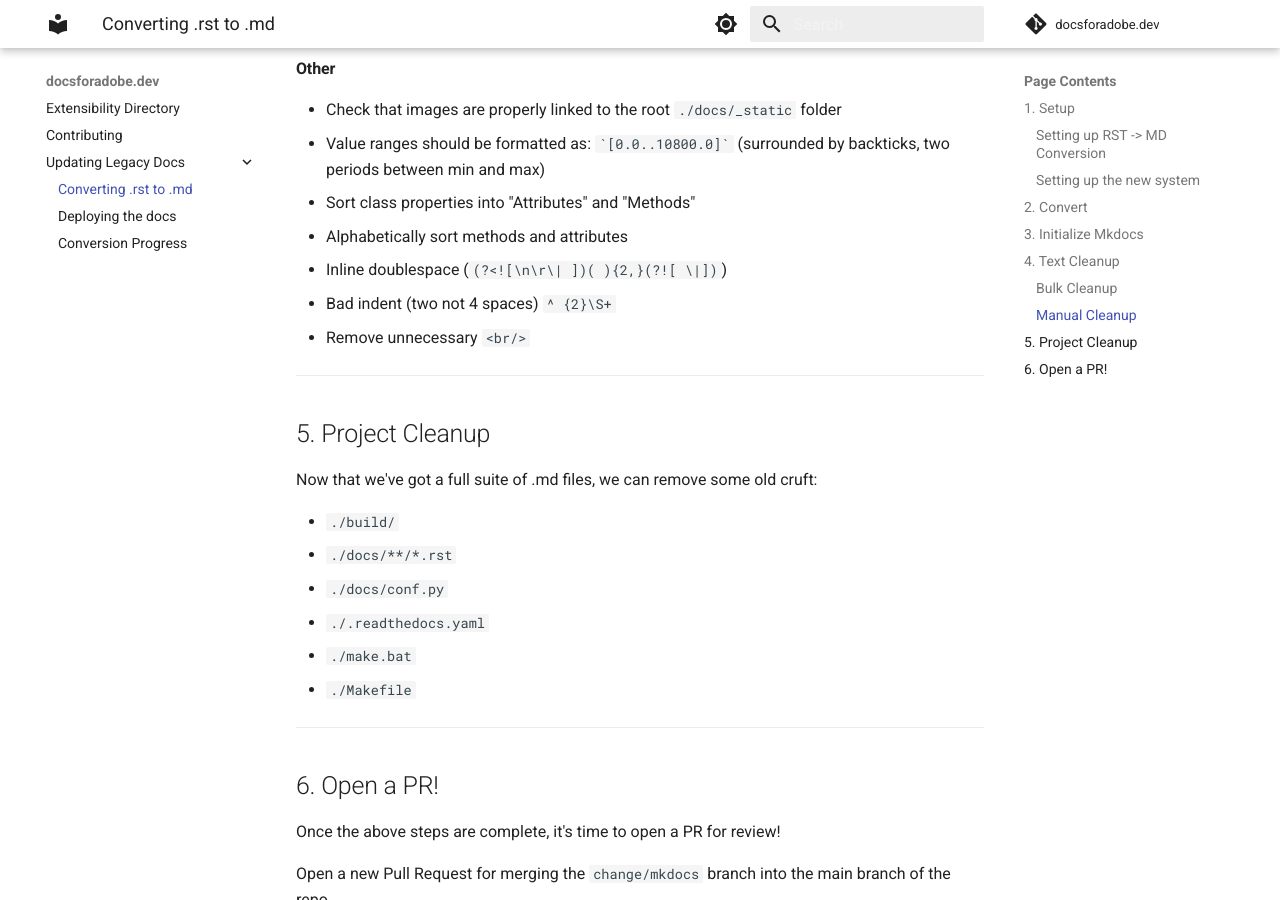
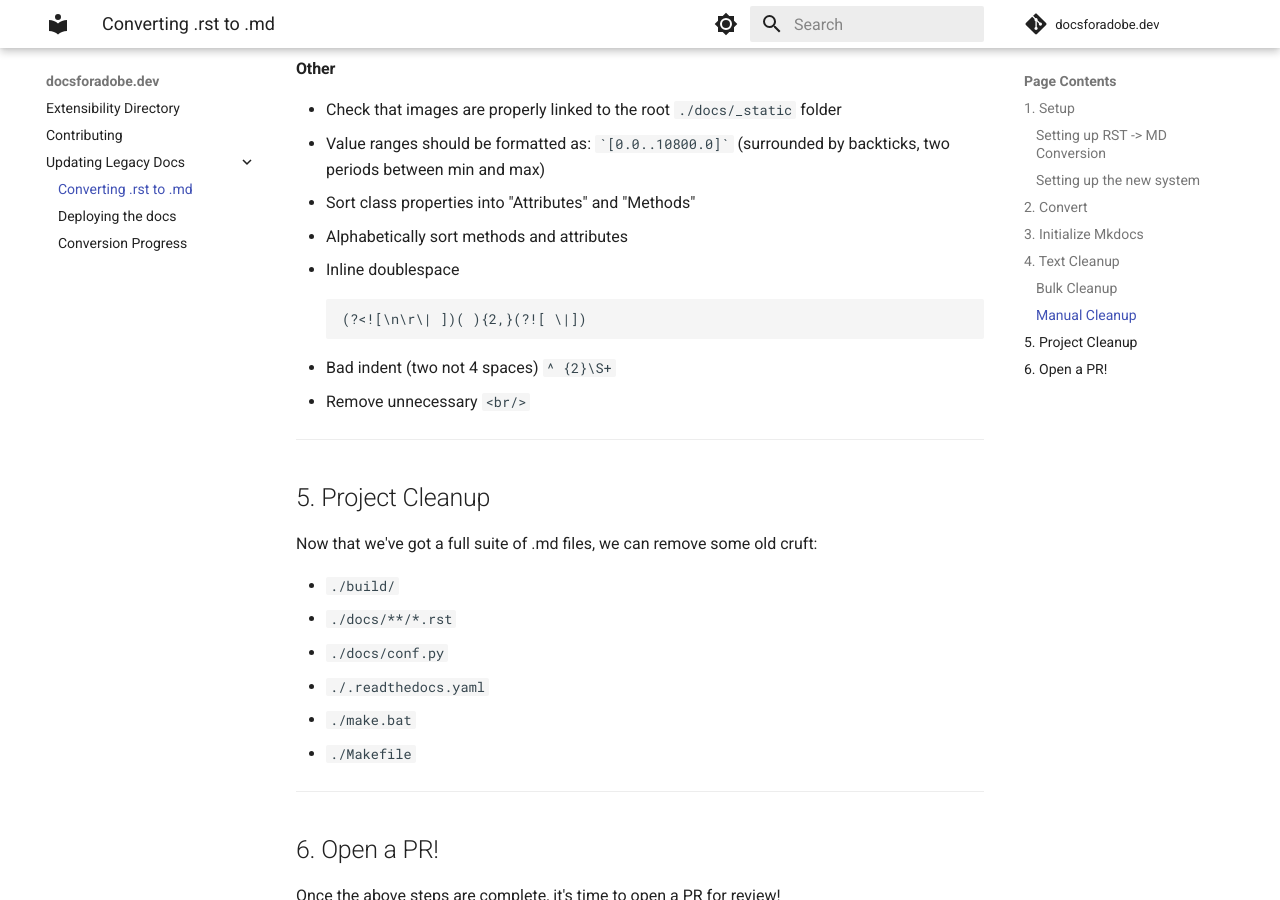
Before and after one commit to docsforadobe/docsforadobe.dev, an MkDocs documentation site: the page built from docs/updating-legacy-docs/converting-rst-to-md.md, in a window 1280 px wide and 900 px high, scrolled down 6245 px. Built offline with MkDocs 1.6.1 and Material for MkDocs 9.7.7, drawn with Linux system fonts in a browser that asks for light colours; comment, search, counter and statistics services are not loaded.

Commit message:
Fix inline doublespace regexp getting evaluated

````diff
--- a/docs/updating-legacy-docs/converting-rst-to-md.md
+++ b/docs/updating-legacy-docs/converting-rst-to-md.md
@@ -223,7 +223,10 @@ See [this repo issue](https://github.com/docsforadobe/docsforadobe.dev/issues/7)
 - Value ranges should be formatted as: `` `[0.0..10800.0]` `` (surrounded by backticks, two periods between min and max)
 - Sort class properties into "Attributes" and "Methods"
   - Alphabetically sort methods and attributes
-- Inline doublespace (`(?<![\n\r\| ])( ){2,}(?![ \|])`)
+- Inline doublespace
+    ```regexp
+    (?<![\n\r\| ])( ){2,}(?![ \|])
+    ```
 - Bad indent (two not 4 spaces) `^ {2}\S+`
 - Remove unnecessary `<br/>`
 
````
